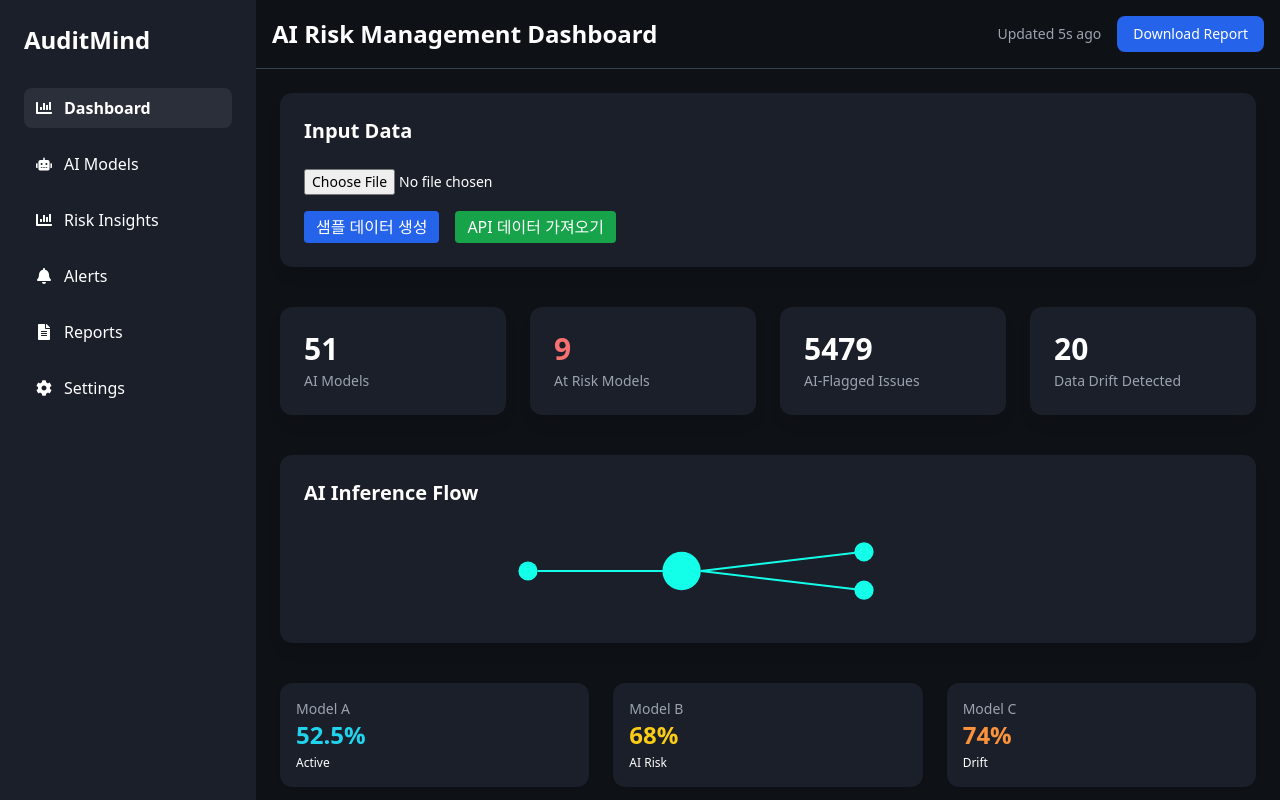
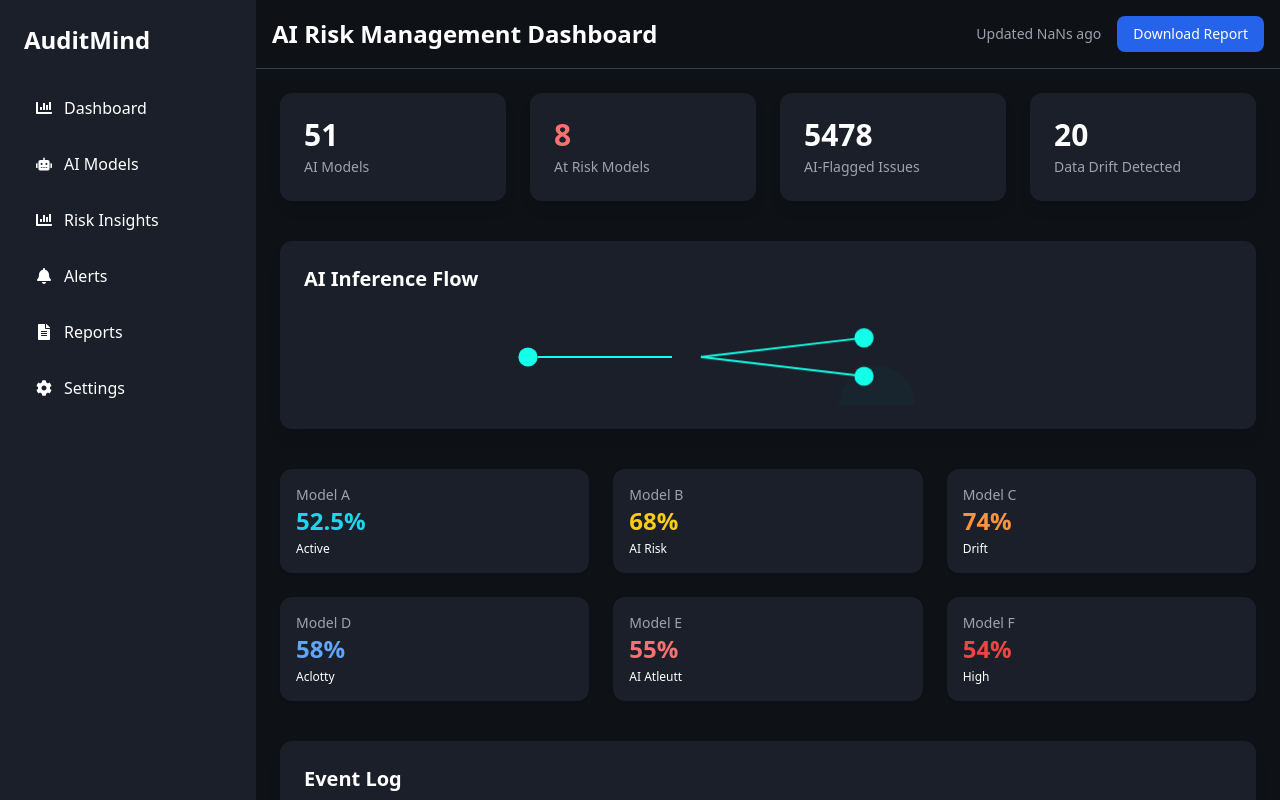
Before and after one commit to kangsangyoul/AM10, a React (Vite) app: page /alerts in a window 1280 px wide. Built offline with nearby package versions, Linux system fonts and the light colour scheme; the HTML template or start-up script is replaced by a standard one.

Commit message:
Make dashboard fully real-time and clickable

```diff
--- a/src/components/Dashboard.jsx
+++ b/src/components/Dashboard.jsx
@@ -1,6 +1,5 @@
 
 import React, { useState, useEffect } from 'react';
-import InputData from './InputData';
 
 const initialStats = [
   { label: 'AI Models', value: 52 },
@@ -24,7 +23,7 @@ const initialEvents = [
   { time: '19:58', model: 'Model D', event: 'Data Drift', diagnosed: 'AI Automatb', status: '84%' },
 ];
 
-const Dashboard = () => {
+const Dashboard = ({ onUpdate }) => {
   const [stats, setStats] = useState(initialStats);
   const [events, setEvents] = useState(initialEvents);
   const [highlight, setHighlight] = useState(false);
@@ -51,32 +50,16 @@ const Dashboard = () => {
         };
         return [newEvent, ...prev.slice(0, 4)];
       });
-    }, 5000);
+
+      setHighlight(true);
+      setTimeout(() => setHighlight(false), 500);
+      onUpdate && onUpdate();
+    }, 1000);
     return () => clearInterval(interval);
-  }, []);
-
-  const handleData = () => {
-    setStats(initialStats.map((s) => ({
-      ...s,
-      value: Math.floor(Math.random() * 100),
-    })));
-    setEvents((prev) => [
-      {
-        time: new Date().toLocaleTimeString().slice(0, 5),
-        model: 'Input',
-        event: 'New Data',
-        diagnosed: 'Upload',
-        status: `${Math.floor(Math.random() * 10 + 90)}%`,
-      },
-      ...prev.slice(0, 4),
-    ]);
-    setHighlight(true);
-    setTimeout(() => setHighlight(false), 600);
-  };
+  }, [onUpdate]);
 
   return (
     <div className="space-y-10">
-      <InputData onData={handleData} />
       <div className="grid grid-cols-2 md:grid-cols-4 gap-6">
         {stats.map((stat, index) => (
           <div key={index} className="bg-[#1a1f29] rounded-xl p-6 shadow-lg">
--- a/src/components/InputData.jsx
+++ /dev/null
@@ -1,79 +0,0 @@
-import React from 'react';
-
-const parseCSV = (text) => {
-  return text
-    .trim()
-    .split(/\n+/)
-    .map((line) => line.split(','));
-};
-
-const InputData = ({ onData }) => {
-  const handleFile = (e) => {
-    const file = e.target.files[0];
-    if (!file) return;
-    const reader = new FileReader();
-    reader.onload = () => {
-      const text = reader.result;
-      let data;
-      if (file.type.includes('json')) {
-        try {
-          data = JSON.parse(text);
-        } catch {
-          data = null;
-        }
-      } else if (file.type.includes('csv') || file.name.endsWith('.csv')) {
-        data = parseCSV(text);
-      } else {
-        data = text;
-      }
-      onData(data);
-    };
-    reader.readAsText(file);
-  };
-
-  const generateSample = () => {
-    const sample = Array.from({ length: 5 }, (_, i) => ({
-      label: `Metric ${i + 1}`,
-      value: Math.floor(Math.random() * 100),
-    }));
-    onData(sample);
-  };
-
-  const fetchAPIData = () => {
-    setTimeout(() => {
-      const data = Array.from({ length: 5 }, (_, i) => ({
-        label: `API Metric ${i + 1}`,
-        value: Math.floor(Math.random() * 100),
-      }));
-      onData(data);
-    }, 1000);
-  };
-
-  return (
-    <div className="bg-[#1a1f29] rounded-xl p-6 shadow-lg space-y-4">
-      <h2 className="text-xl font-semibold mb-2">Input Data</h2>
-      <input
-        type="file"
-        accept=".csv,.json,.xlsx,.xls"
-        onChange={handleFile}
-        className="text-sm"
-      />
-      <div className="flex gap-4">
-        <button
-          onClick={generateSample}
-          className="bg-blue-600 hover:bg-blue-700 text-white px-3 py-1 rounded transition"
-        >
-          샘플 데이터 생성
-        </button>
-        <button
-          onClick={fetchAPIData}
-          className="bg-green-600 hover:bg-green-700 text-white px-3 py-1 rounded transition"
-        >
-          API 데이터 가져오기
-        </button>
-      </div>
-    </div>
-  );
-};
-
-export default InputData;
--- a/src/components/Sidebar.jsx
+++ b/src/components/Sidebar.jsx
@@ -1,24 +1,41 @@
 import React from 'react';
 import { FaChartBar, FaRobot, FaBell, FaFileAlt, FaCog } from 'react-icons/fa';
 
-const Sidebar = () => {
+const items = [
+  { icon: <FaChartBar />, label: 'Dashboard' },
+  { icon: <FaRobot />, label: 'AI Models' },
+  { icon: <FaChartBar />, label: 'Risk Insights' },
+  { icon: <FaBell />, label: 'Alerts' },
+  { icon: <FaFileAlt />, label: 'Reports' },
+  { icon: <FaCog />, label: 'Settings' },
+];
+
+const Sidebar = ({ activeItem, onSelect }) => {
   return (
     <aside className="w-64 bg-[#1a1f29] p-6 space-y-4">
       <div className="text-2xl font-bold mb-8">AuditMind</div>
       <nav className="flex flex-col space-y-4">
-        <SidebarItem icon={<FaChartBar />} label="Dashboard" active />
-        <SidebarItem icon={<FaRobot />} label="AI Models" />
-        <SidebarItem icon={<FaChartBar />} label="Risk Insights" />
-        <SidebarItem icon={<FaBell />} label="Alerts" />
-        <SidebarItem icon={<FaFileAlt />} label="Reports" />
-        <SidebarItem icon={<FaCog />} label="Settings" />
+        {items.map((item) => (
+          <SidebarItem
+            key={item.label}
+            icon={item.icon}
+            label={item.label}
+            active={activeItem === item.label}
+            onClick={() => onSelect(item.label)}
+          />
+        ))}
       </nav>
     </aside>
   );
 };
 
-const SidebarItem = ({ icon, label, active }) => (
-  <div className={`flex items-center space-x-3 px-3 py-2 rounded-lg cursor-pointer hover:bg-[#2a2f3a] ${active ? 'bg-[#2a2f3a] font-semibold' : ''}`}>
+const SidebarItem = ({ icon, label, active, onClick }) => (
+  <div
+    onClick={onClick}
+    className={`flex items-center space-x-3 px-3 py-2 rounded-lg cursor-pointer hover:bg-[#2a2f3a] ${
+      active ? 'bg-[#2a2f3a] font-semibold' : ''
+    }`}
+  >
     {icon}
     <span>{label}</span>
   </div>
--- a/src/components/Topbar.jsx
+++ b/src/components/Topbar.jsx
@@ -1,14 +1,16 @@
 import React, { useState, useEffect } from 'react';
 
-const Topbar = () => {
+const Topbar = ({ lastUpdate }) => {
   const [elapsed, setElapsed] = useState(0);
 
   useEffect(() => {
-    const interval = setInterval(() => {
-      setElapsed((e) => e + 1);
-    }, 1000);
+    const update = () => {
+      setElapsed(Math.floor((Date.now() - lastUpdate) / 1000));
+    };
+    update();
+    const interval = setInterval(update, 1000);
     return () => clearInterval(interval);
-  }, []);
+  }, [lastUpdate]);
 
   return (
     <div className="flex justify-between items-center p-4 border-b border-gray-700">
```
Also changed, not shown: App.jsx (+16 -6 lines), 1 other file (tests, documents, lock files or other folders).
